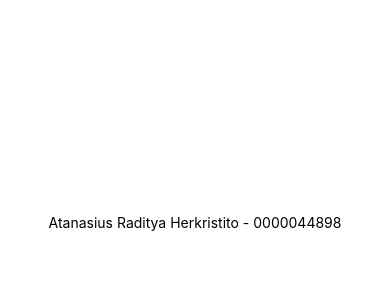
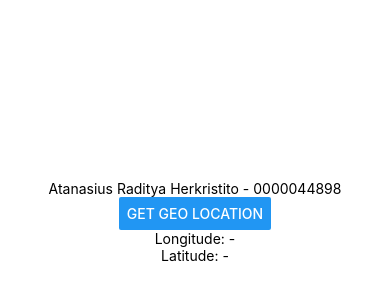
Before and after one commit to BANGATA/cross-platform, a React Native app: screen / in a window 390 px wide. Shown: the part 200-500 px from the top of the page. Built offline with nearby package versions, Linux system fonts and the light colour scheme.

Commit message:
feat: geolocation

```diff
--- a/App.js
+++ b/App.js
@@ -1,9 +1,85 @@
-import { StyleSheet, View, Text } from "react-native";
+import {
+  StyleSheet,
+  View,
+  Text,
+  Button,
+  Platform,
+  PermissionsAndroid,
+} from "react-native";
+import { useState } from "react";
+import Geolocation from "react-native-geolocation-service";
 
 export default function App() {
+  const [coords, setCoords] = useState(null);
+  const hasLocationPermission = async () => {
+    if (Platform.OS === "android" && Platform.Version < 23) {
+      return true;
+    }
+
+    const hasPermission = await PermissionsAndroid.check(
+      PermissionsAndroid.PERMISSIONS.ACCESS_FINE_LOCATION
+    );
+
+    if (hasPermission) {
+      return true;
+    }
+
+    const status = await PermissionsAndroid.request(
+      PermissionsAndroid.PERMISSIONS.ACCESS_FINE_LOCATION
+    );
+
+    if (status === PermissionsAndroid.RESULTS.GRANTED) {
+      return true;
+    }
+
+    if (status === PermissionsAndroid.RESULTS.DENIED) {
+      console.log("Location permission denied by user.");
+    } else if (status === PermissionsAndroid.RESULTS.NEVER_ASK_AGAIN) {
+      console.log("Location permission denied by user.");
+    }
+
+    return false;
+  };
+
+  const getLocation = async () => {
+    const hasPermission = await hasLocationPermission();
+
+    if (!hasPermission) {
+      return;
+    }
+
+    Geolocation.getCurrentPosition(
+      (position) => {
+        setCoords(position.coords);
+        console.log(position);
+      },
+      (error) => {
+        console.error(`Code ${error.code}`, error.message);
+        console.log(error);
+      },
+      {
+        accuracy: {
+          android: "high",
+        },
+        enableHighAccuracy: true,
+        timeout: 15000,
+        maximumAge: 10000,
+        distanceFilter: 0,
+        forceRequestLocation: true,
+        forceLocationManager: true,
+        showLocationDialog: true,
+      }
+    );
+  };
+
   return (
     <View style={styles.container}>
       <Text>Atanasius Raditya Herkristito - 0000044898</Text>
+      <Button title="Get Geo Location" onPress={getLocation} />
+      <Text>
+        Longitude: {coords && coords.longitude ? coords.longitude : "-"}
+      </Text>
+      <Text>Latitude: {coords && coords.latitude ? coords.latitude : "-"}</Text>
     </View>
   );
 }
--- a/app.json
+++ b/app.json
@@ -18,7 +18,8 @@
       "adaptiveIcon": {
         "foregroundImage": "./assets/adaptive-icon.png",
         "backgroundColor": "#ffffff"
-      }
+      },
+      "package": "com.anonymous.nativeexpo"
     },
     "web": {
       "favicon": "./assets/favicon.png"
```
Also changed, not shown: package.json (+7 -5 lines), 1 other file (tests, documents, lock files or other folders).
